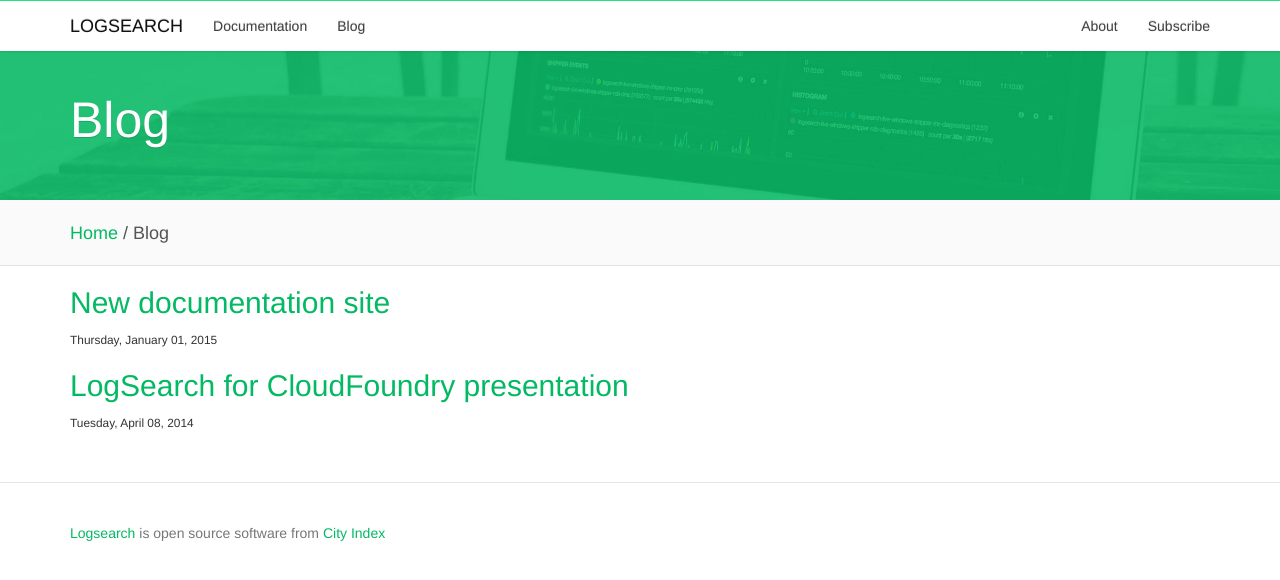
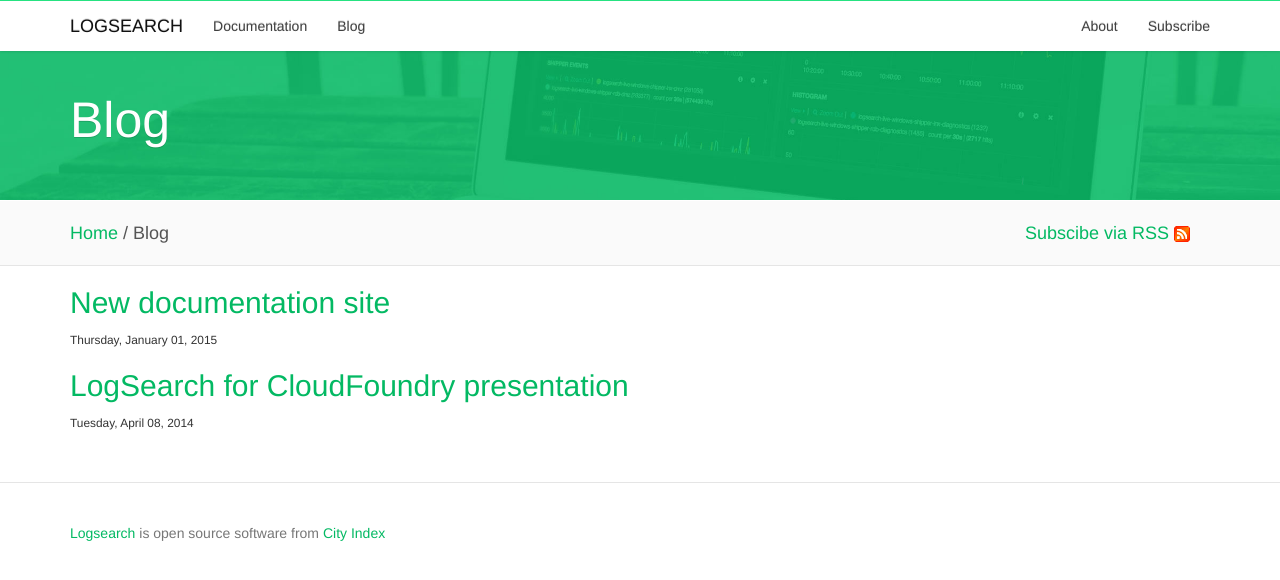
Before and after one commit to logsearch/logsearch-website, a Jekyll site: the page built from blog/index.html, in a window 1280 px wide. Shown: the top 580 px of the page. Built offline with Jekyll 4.4.1, drawn with Linux system fonts in a browser that asks for light colours.

Commit message:
Add RSS icon

```diff
--- a/_includes/breadcrumbs.html
+++ b/_includes/breadcrumbs.html
@@ -1,7 +1,7 @@
 <div class="belt">
     <div class="container">
         <div class="row">
-            <div class="col-lg-12">
+            <div class="col-lg-8">
                 <strong>
                     <a href="/">Home</a>
                     {% if page.prenav or page.nav %}
@@ -19,6 +19,16 @@
                     {% endif %}
                 </strong>
             </div>
+            {% if page.url contains "/blog/" %}
+            <div class="col-lg-4">
+                <div class="pull-right">
+                    <strong>
+
+                        <a href="http://www.logsearch.io/feed.xml">Subscibe via RSS <img src="{{ site.url }}/images/rss-icon.png" alt="Subscribe via RSS"></a>
+                    </strong>
+                </div>
+            </div>
+            {% endif %}
         </div>
     </div>
 </div>
```
Also changed, not shown: images/rss-icon.png (added).
